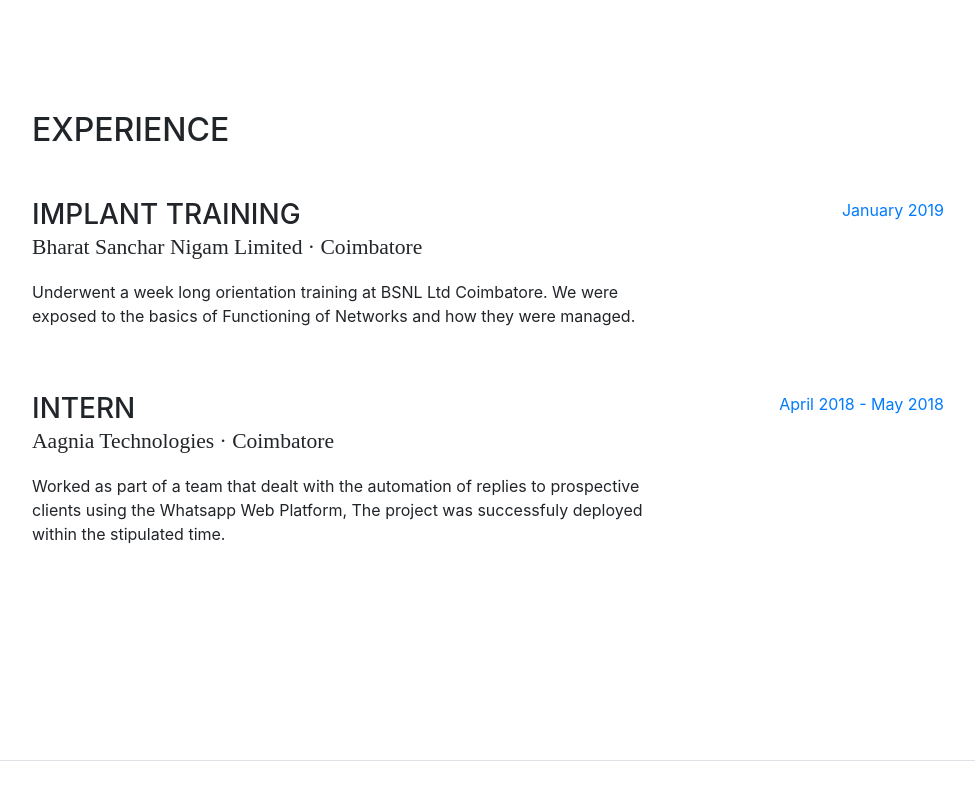
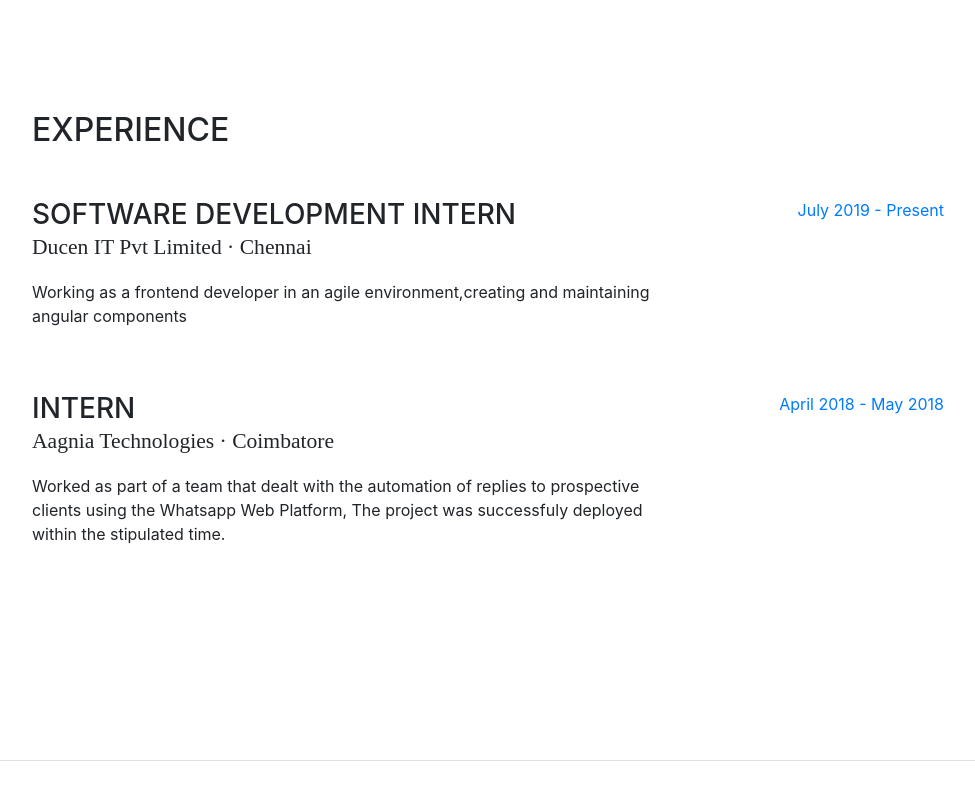
Before and after one commit to ch4n8ru/resume, a website with bundled scripts: page index.html in a window 1280 px wide. Shown: the part 3239-4039 px from the top of the page, without its empty margins (288-1263 px from the left). Built offline with nearby package versions, Linux system fonts and the light colour scheme; a web font is replaced by a local one.

Commit message:
updated experience

```diff
--- a/index.html
+++ b/index.html
@@ -239,13 +239,12 @@
 
           <div class="resume-item d-flex flex-column flex-md-row mb-5">
             <div class="resume-content mr-auto">
-              <h3 class="mb-0">Implant Training</h3>
-              <div class="subheading mb-3">Bharat Sanchar Nigam Limited · Coimbatore</div>
-              <p>Underwent a week long orientation training at BSNL Ltd Coimbatore.
-              We were exposed to the basics of Functioning of Networks and how they were managed.</p>
+              <h3 class="mb-0">Software Development Intern</h3>
+              <div class="subheading mb-3">Ducen IT Pvt Limited · Chennai</div>
+              <p>Working as a frontend developer in an agile environment,creating and maintaining angular components</p>
             </div>
             <div class="resume-date text-md-right">
-              <span class="text-primary">January 2019</span>
+              <span class="text-primary">July 2019 - Present</span>
             </div>
           </div><div class="resume-item d-flex flex-column flex-md-row mb-5">
             <div class="resume-content mr-auto">
```
